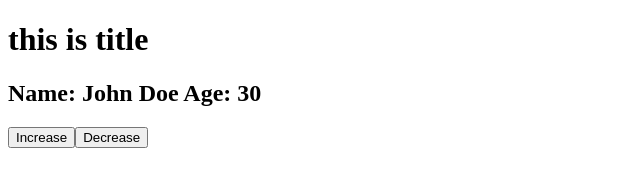
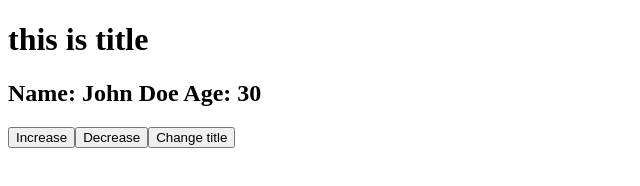
Before and after one commit to rakibahmeddev/vue-js-first-practice, a plain HTML site: page index.html in a window 1280 px wide. Shown: the whole page, without its empty margins (0-640 px from the left). Drawn offline with nearby package versions, Linux system fonts and the light colour scheme.

Commit message:
<--global change title by clicking on the button  by shortcut onlick like @click -->

```diff
--- a/index.html
+++ b/index.html
@@ -14,8 +14,13 @@
         <h1>{{title}}</h1>
 
        <h2>Name: {{name}} Age: {{age}}</h2>
+
+       <!-- increase and decrease age number -->
        <button v-on:click="age++">Increase</button>
        <button v-on:click="age--">Decrease</button>
+
+       <!-- change title by clicking on the button  by shortcut onlick like @click -->
+       <button @click="title = 'New title'">Change title</button>
     </div>
 
 
```
